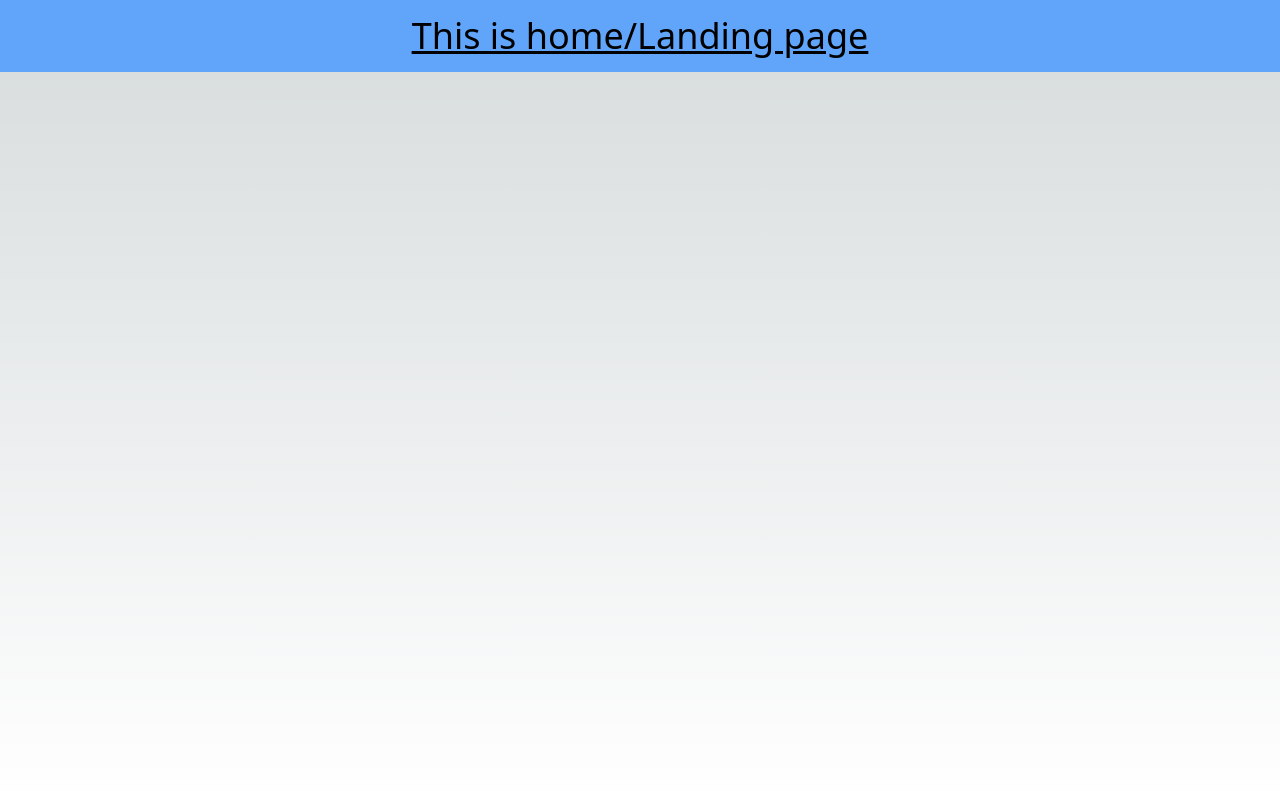
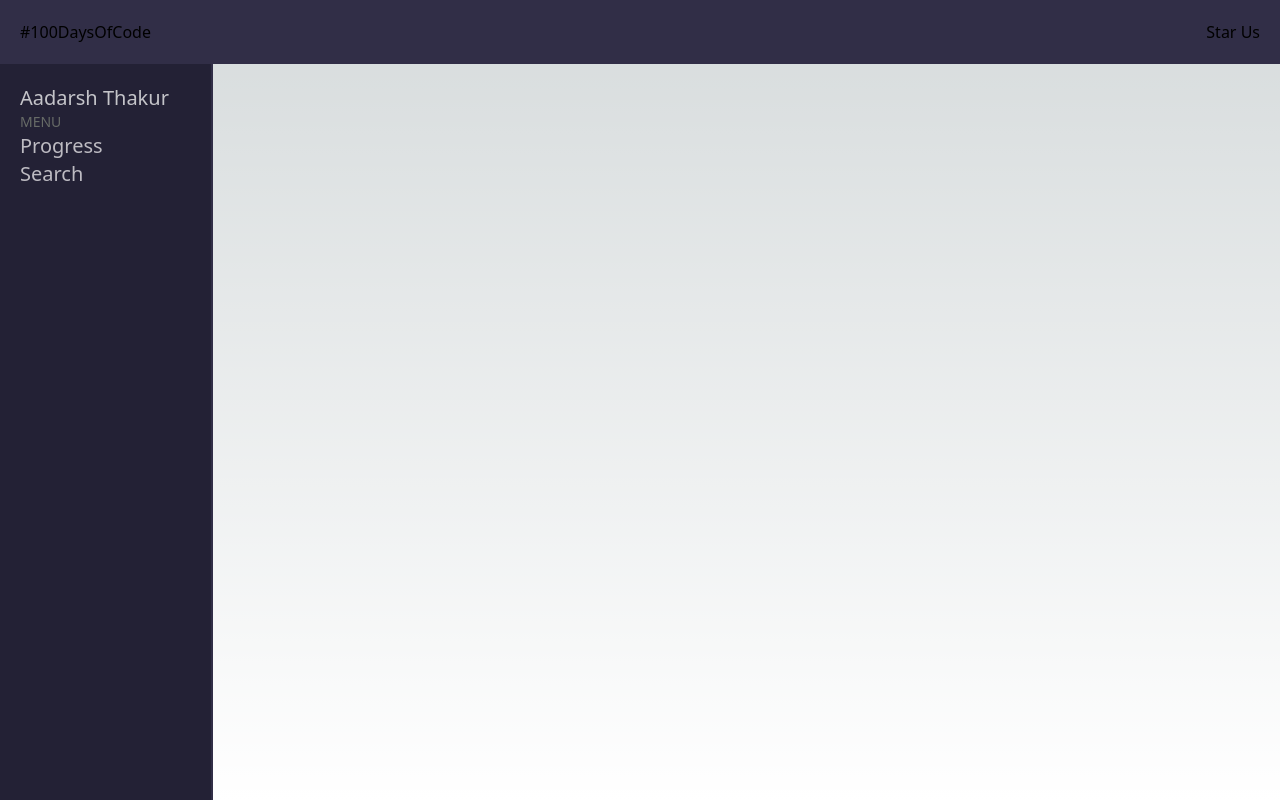
Before and after one commit to Aadarsh805/100daysofcode-tracker, a Next.js app: page / in a window 1280 px wide. Built offline with nearby package versions, Linux system fonts and the light colour scheme.

Commit message:
navbar and sidebar

```diff
--- /dev/null
+++ b/app/dashboard/Sidebar.tsx
@@ -0,0 +1,22 @@
+import React from "react";
+
+function Sidebar() {
+  return (
+    <div className=" h-screen w-1/6  top-0 left-0 bg-[#232135] overflow-x-hidden pt-3 border-r-2 border-[#312E47] text-[#c4c4c9]">
+      <div className="py-2 px-5 text-xl block">
+        <div>Aadarsh Thakur</div>
+        <div>
+          <h5 className="uppercase text-[#676B67] text-sm">Menu</h5>
+          <h6 className="text-[#bdbbc2] hover:text-[#ed3881] cursor-pointer flex items-center flex-row">
+            Progress
+          </h6>
+          <h6 className="text-[#bdbbc2] hover:text-[#ed3881] cursor-pointer">
+            Search
+          </h6>
+        </div>
+      </div>
+    </div>
+  );
+}
+
+export default Sidebar;
--- a/app/dashboard/page.tsx
+++ b/app/dashboard/page.tsx
@@ -1,9 +1,12 @@
-const page = () => {
+import Sidebar from "./Sidebar";
+
+const Page = () => {
   return (
     <div>
-      <h1>This is dashboard</h1>
+      {/* <h1 className="text-white">This is dashboard</h1> */}
+      <Sidebar />
     </div>
-  )
-}
+  );
+};
 
-export default page
+export default Page;
--- a/app/page.tsx
+++ b/app/page.tsx
@@ -1,7 +1,14 @@
+import Image from "next/image";
+import Page from "./dashboard/page";
+
 export default function Home() {
   return (
     <div className="h-screen">
-      <p className="text-4xl bg-blue-400 p-4 underline text-center">This is home/Landing page</p>
+      <nav className="flex justify-between items-center bg-[#312E47] p-5">
+        <h1>#100DaysOfCode</h1>
+        <p>Star Us</p>
+      </nav>
+      <Page />
     </div>
   );
 }
```
